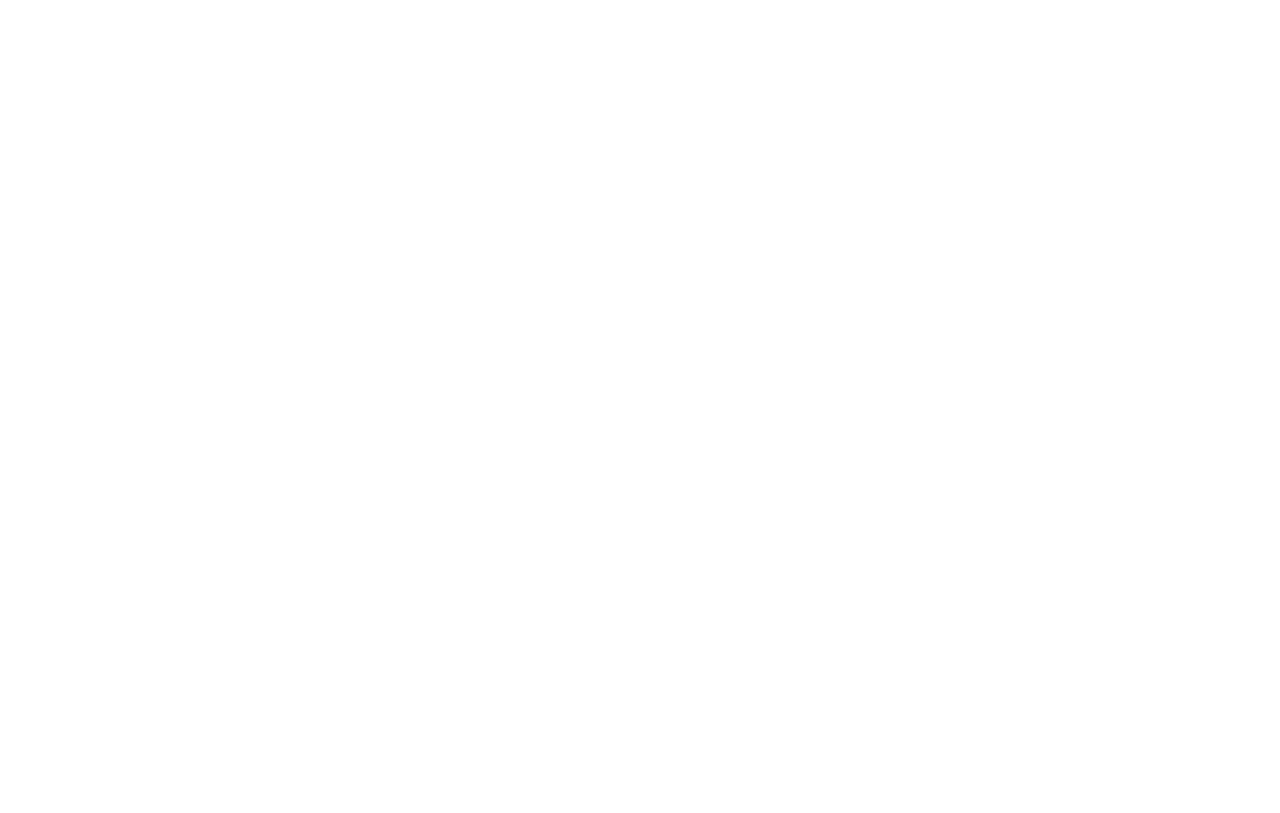
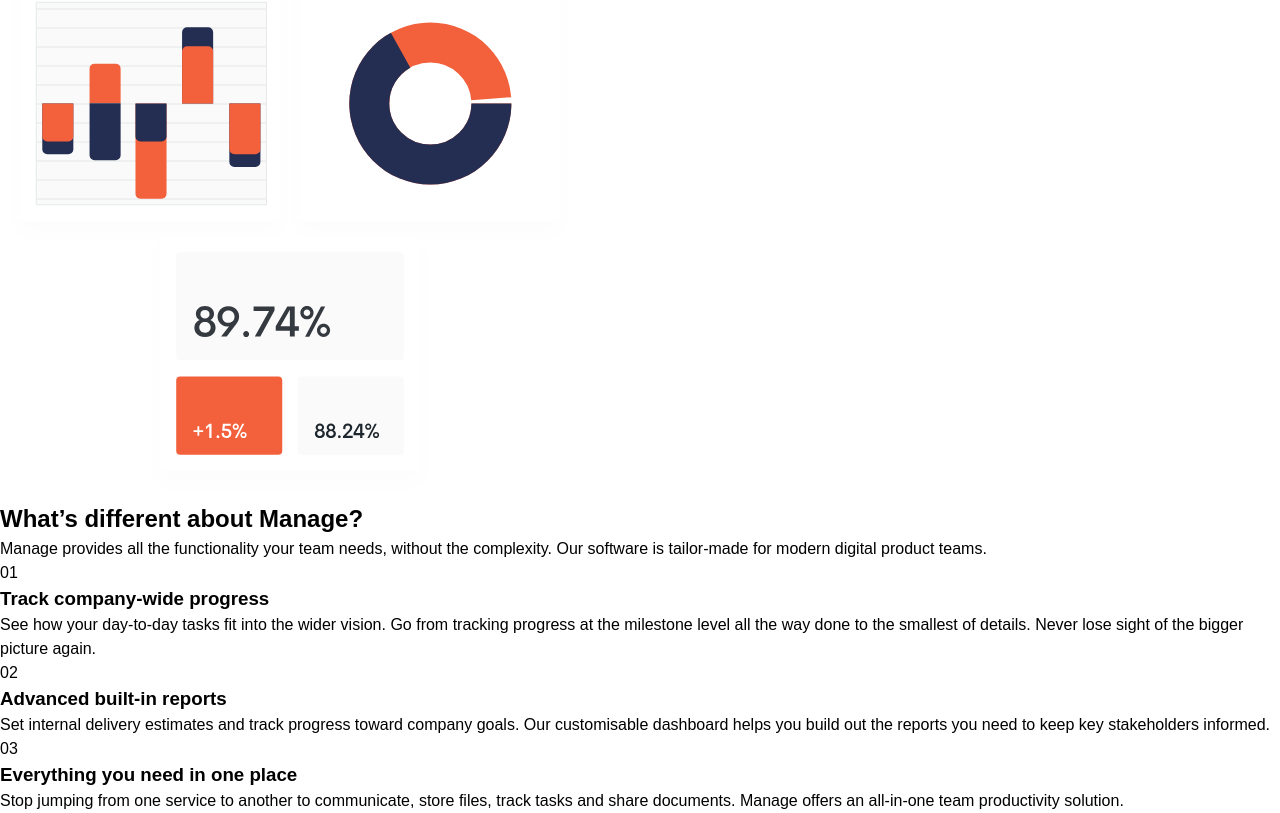
Before and after one commit to yacineKahlerras/manage-landing-page, a React (Create React App) app: page / in a window 1280 px wide. Shown: the part 397-1210 px from the top of the page. Before the commit the page ends 800 px from the top, so only its background shows below. Built offline with nearby package versions, Linux system fonts and the light colour scheme.

Commit message:
functionality

```diff
--- a/src/components/Functionality.js
+++ b/src/components/Functionality.js
@@ -1,5 +1,59 @@
 import React from "react";
 
+const manageFeaturesContents = [
+  {
+    title: "Track company-wide progress",
+    content: `
+    See how your day-to-day tasks fit into the wider vision. Go from
+    tracking progress at the milestone level all the way done to the
+    smallest of details. Never lose sight of the bigger picture again.
+    `,
+  },
+  {
+    title: "Advanced built-in reports",
+    content: `
+    Set internal delivery estimates and track progress toward company
+    goals. Our customisable dashboard helps you build out the reports
+    you need to keep key stakeholders informed.
+    `,
+  },
+  {
+    title: "Everything you need in one place",
+    content: `
+    Stop jumping from one service to another to communicate, store files,
+    track tasks and share documents. Manage offers an all-in-one team
+    productivity solution.
+    `,
+  },
+];
+
 export default function Functionality() {
-  return <div></div>;
+  const elements = manageFeaturesContents.map((elm, index) => {
+    return (
+      <div className="feature">
+        <div className="title">
+          <span className="title-index">0{index + 1}</span>
+          <h3>{elm.title}</h3>
+        </div>
+        <p>{elm.content}</p>
+      </div>
+    );
+  });
+
+  return (
+    <div className="functionality">
+      {/* left side */}
+      <div className="text-side">
+        <h2>What’s different about Manage?</h2>
+        <p>
+          Manage provides all the functionality your team needs, without the
+          complexity. Our software is tailor-made for modern digital product
+          teams.
+        </p>
+      </div>
+
+      {/* right side */}
+      {elements}
+    </div>
+  );
 }
--- a/src/components/Hero.js
+++ b/src/components/Hero.js
@@ -1,9 +1,11 @@
 import React from "react";
+import imgSideImgs from "../images/illustration-intro.svg";
 
 export default function Hero() {
   return (
     <div className="hero">
       <TextSide />
+      <ImageSide />
     </div>
   );
 }
@@ -20,3 +22,11 @@
     </div>
   );
 }
+
+function ImageSide() {
+  return (
+    <div className="img-side">
+      <img src={imgSideImgs} alt="stats " />
+    </div>
+  );
+}
```
